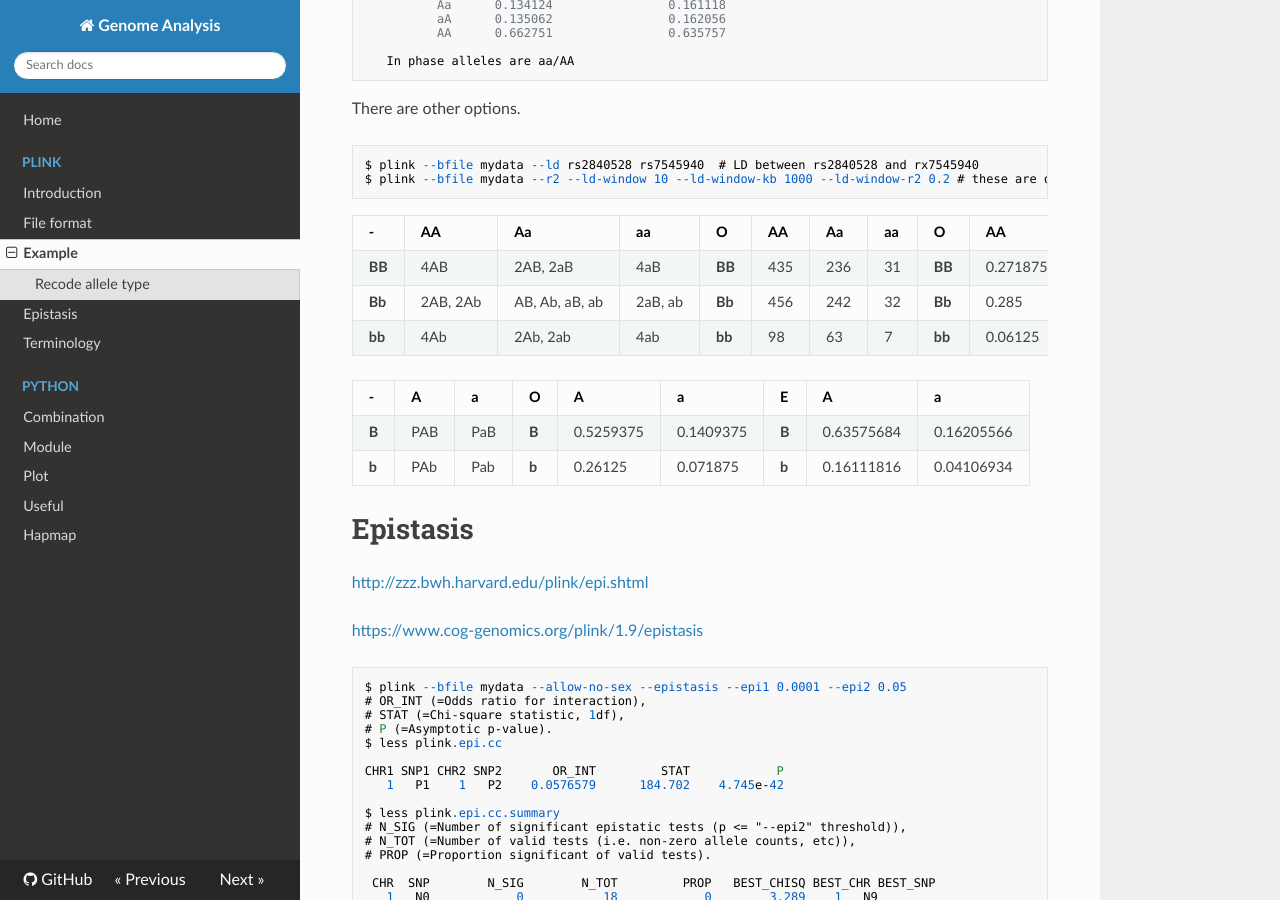
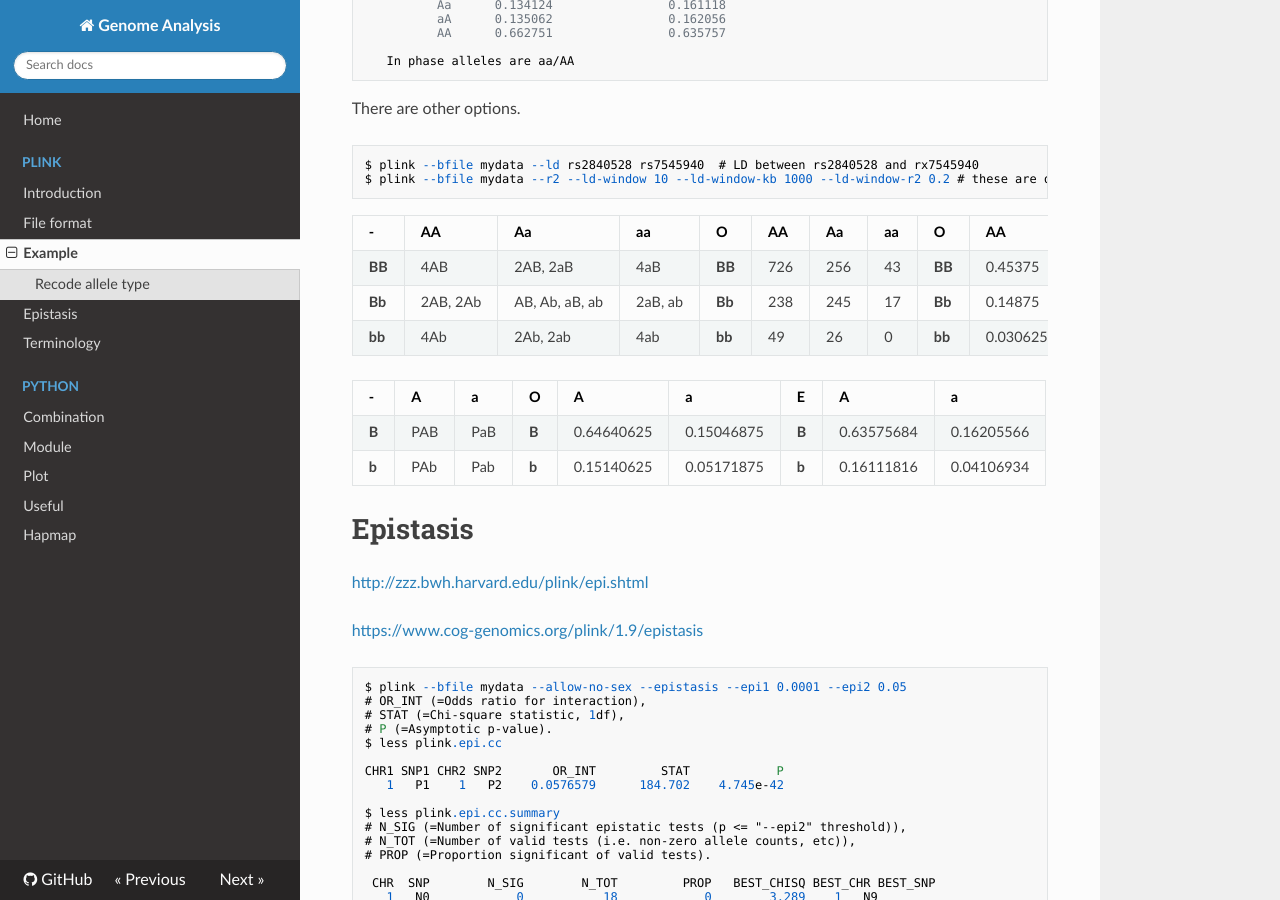
Before and after one commit to WonyoungCho/plink, an MkDocs documentation site: the page built from docs/plink_ex.md, in a window 1280 px wide and 900 px high, scrolled down 10792 px. Built offline with MkDocs 1.6.1, drawn with Linux system fonts in a browser that asks for light colours; nearby versions of some CDN libraries; old or Windows-style settings are respelled for this version of MkDocs.

Commit message:
Update plink_ex.md

````diff
--- a/docs/plink_ex.md
+++ b/docs/plink_ex.md
@@ -728,17 +728,19 @@ $ plink --bfile mydata --ld rs2840528 rs7545940  # LD between rs2840528 and rx75
 $ plink --bfile mydata --r2 --ld-window 10 --ld-window-kb 1000 --ld-window-r2 0.2 # these are default values
 ```
 
+
+
 -|AA|Aa|aa|O|AA|Aa|aa|O|AA|Aa|aa
 -|-|-|-|-|-|-|-|-|-|-|-
-**BB**|4AB | 2AB, 2aB | 4aB|**BB**|435	|236	|31|**BB**|0.271875	|0.1475	|0.019375
-**Bb**|2AB, 2Ab| AB, Ab, aB, ab| 2aB, ab|**Bb**|456	|242	|32|**Bb**|0.285	|0.15125	|0.02
-**bb**|4Ab | 2Ab, 2ab| 4ab|**bb**|98	|63	|7|**bb**|0.06125	|0.039375	|0.004375
+**BB**|4AB | 2AB, 2aB | 4aB|**BB**|726	|256	|43|**BB**|0.45375	|0.16	|0.026875
+**Bb**|2AB, 2Ab| AB, Ab, aB, ab| 2aB, ab|**Bb**|238	|245	|17|**Bb**|0.14875	|0.153125	|0.010625
+**bb**|4Ab | 2Ab, 2ab| 4ab|**bb**|49  |26   |0|**bb**|0.030625	|0.01625	|0
 
 
 -|A|a|O|A|a|E|A|a
 -|-|-|-|-|-|-|-|-
-**B**|PAB|PaB|**B**|0.5259375	|0.1409375|**B**|0.63575684	|0.16205566
-**b**|PAb|Pab|**b**|0.26125	|0.071875|**b**|0.16111816	|0.04106934
+**B**|PAB|PaB|**B**|0.64640625	|0.15046875|**B**|0.63575684	|0.16205566
+**b**|PAb|Pab|**b**|0.15140625	|0.05171875|**b**|0.16111816	|0.04106934
 
 
 
````
